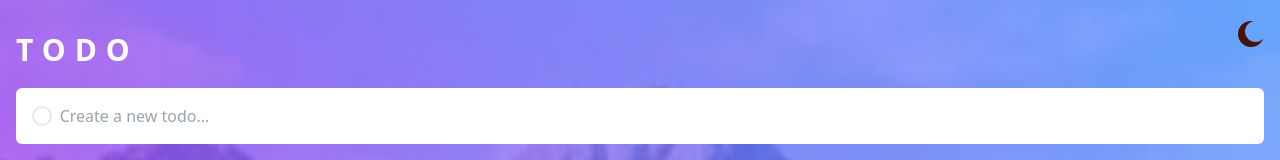
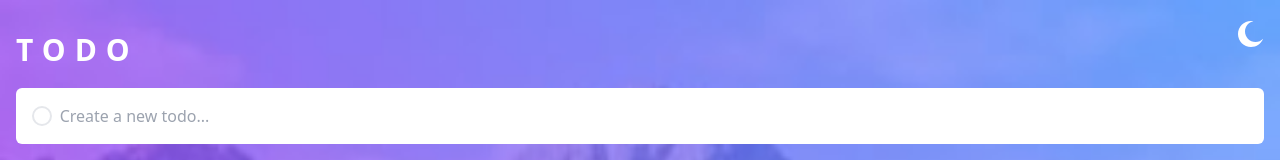
Before and after one commit to mroauc/vite-react-tailwind-todo, a React (Vite) app: page / in a window 1280 px wide. Shown: the top 160 px of the page. Built offline with nearby package versions, Linux system fonts and the light colour scheme.

Commit message:
cambio color de luna

```diff
--- a/src/App.jsx
+++ b/src/App.jsx
@@ -8,7 +8,7 @@ function App() {
         <header className="container mx-auto px-4">
           <div className="flex justify-between">
             <h1 className="uppercase text-white text-3xl pt-8 font-bold tracking-[0.3em]">ToDo</h1>
-            <button><MoonIcon className="fill-orange-950"></MoonIcon></button>
+            <button><MoonIcon className="fill-white"></MoonIcon></button>
           </div>
           <form className="bg-white rounded-md overflow-hidden py-4 flex gap-2 items-center px-4 my-5">
             <span className="rounded-full border-2 w-5 h-5 inline-block"> </span>
```
